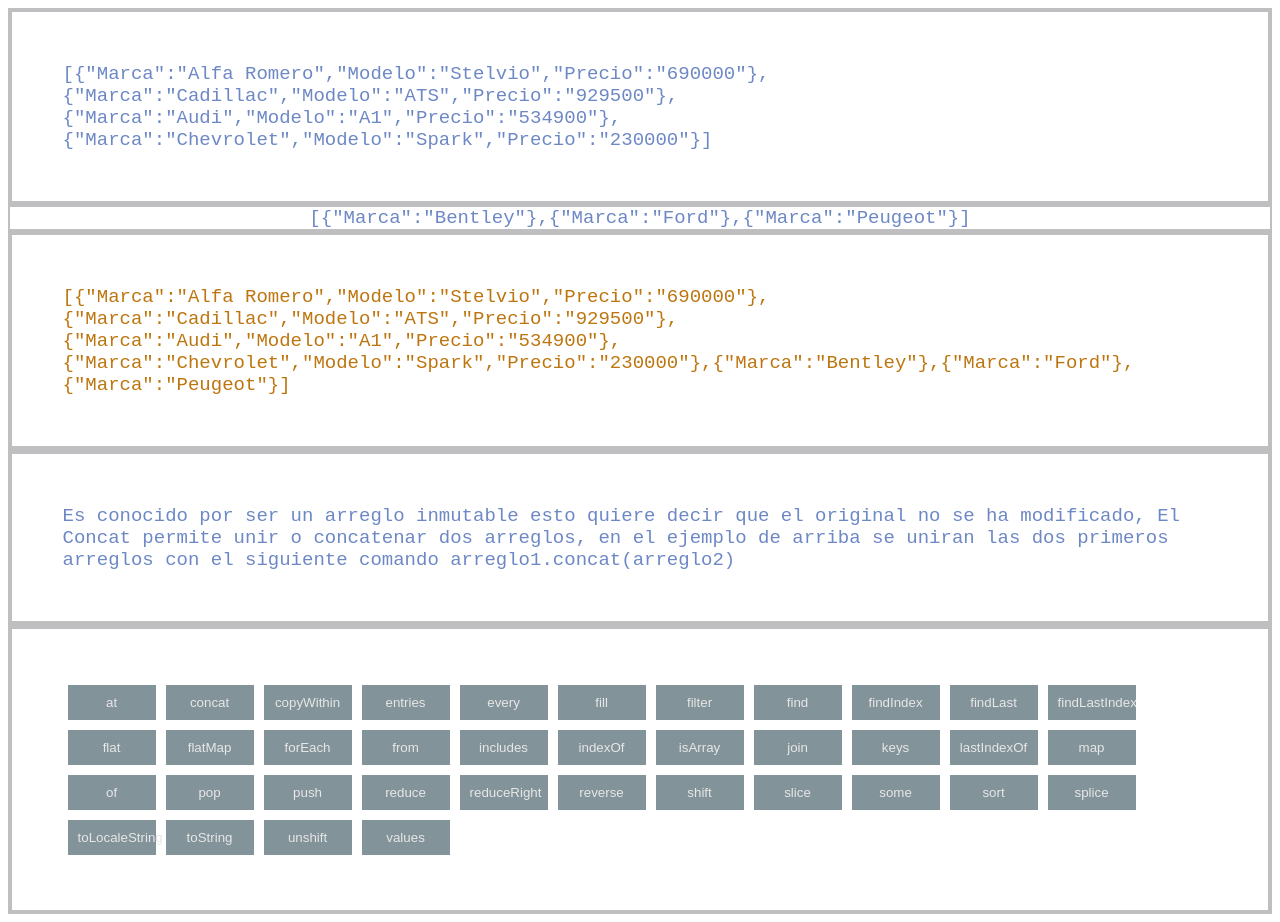
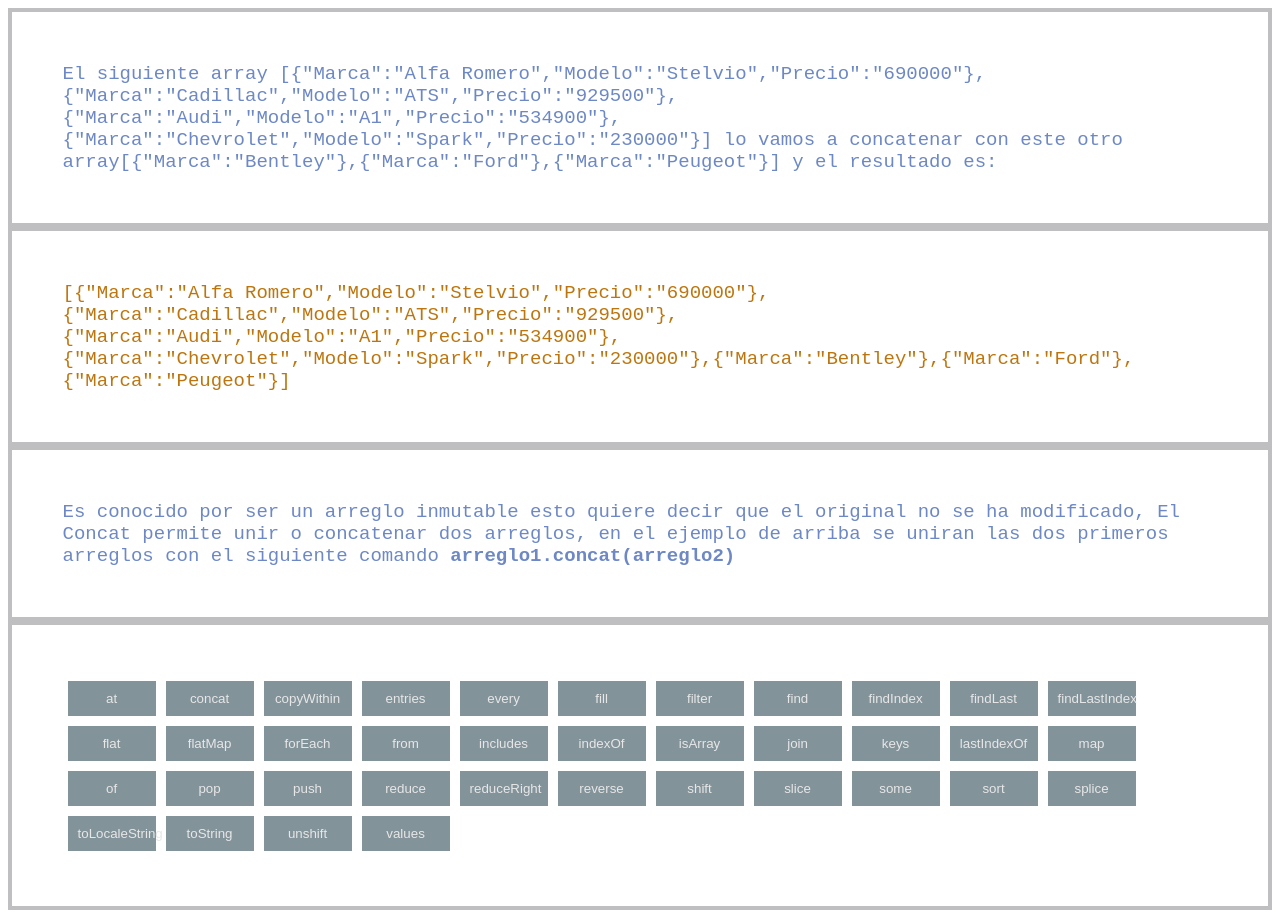
Before and after one commit to Carina30/Practica1_JS, a plain HTML site: page index.html in a window 1280 px wide. Both pictures are taken after a click on the button "concat". Drawn offline with Linux system fonts and the light colour scheme.

Commit message:
Se elimino un div, se integro el desarrollo de la función de los botones every, fill, filter, find, findIndex, findLast, findLastIndex

```diff
--- a/index.html
+++ b/index.html
@@ -16,6 +16,8 @@
             node.textContent = textContent;
             return node;
         };
+
+
         const codeBaseCar = [
             {
                 Marca: 'Alfa Romero',
@@ -40,55 +42,80 @@
 
         ]
         const codeConcat = [{ Marca: 'Bentley' }, { Marca: 'Ford' }, { Marca: 'Peugeot' }]
+        const copyBaseCar = [...codeBaseCar]
 
-        const atArrayExample = (e, leftDiv, rightDiv, buttonsDiv, contenido, leftDivSecond, divDescriptions) => {
-            const copyBaseCar = [...codeBaseCar]
-            clearDivs(leftDiv, rightDiv, leftDivSecond, divDescriptions);
+        const atArrayExample = (e, leftDiv, rightDiv, buttonsDiv, contenido,  divDescriptions) => {
+            clearDivs(leftDiv, rightDiv,  divDescriptions);
             divDescriptions.appendChild(contenido)
             leftDiv.textContent = JSON.stringify(codeBaseCar);
             rightDiv.textContent = JSON.stringify(copyBaseCar.at(2));
         }
+        const concatArrayExample = (e, leftDiv, rightDiv, buttonsDiv, contenido,  divDescriptions) => {
+            clearDivs(leftDiv, rightDiv,  divDescriptions);
+            leftDiv.textContent = `El siguiente array ${JSON.stringify(codeBaseCar)} lo vamos a concatenar con este otro array${JSON.stringify(codeConcat)} y el resultado es:`;
+            rightDiv.textContent = JSON.stringify(codeBaseCar.concat(codeConcat));
+            divDescriptions.appendChild(contenido)
+        }
+        const copyWithinArrayExample = (e, leftDiv, rightDiv, buttonsDiv, contenido,  divDescriptions) => {
+            clearDivs(leftDiv, rightDiv,  divDescriptions);
+            leftDiv.textContent = JSON.stringify(codeBaseCar);
+            rightDiv.textContent = JSON.stringify(copyBaseCar.copyWithin(0, 1));
+            divDescriptions.appendChild(contenido)
+        }
+        const entriesArrayExample = (e, leftDiv, rightDiv, buttonsDiv, contenido,  divDescriptions) => {
+            clearDivs(leftDiv, rightDiv,  divDescriptions);
+            leftDiv.textContent = JSON.stringify(codeBaseCar);
+            var iterator = codeBaseCar.entries();
+            for (let e of iterator) {
+                rightDiv.textContent += JSON.stringify(e);
+            }
+            divDescriptions.appendChild(contenido)
+        }
+        const everyArrayExample = (e, leftDiv, rightDiv, buttonsDiv, contenido,  divDescriptions) => {
+            clearDivs(leftDiv, rightDiv,  divDescriptions);
+            leftDiv.textContent = JSON.stringify(codeBaseCar);
+            rightDiv.textContent = codeBaseCar.every(elemento => elemento.Precio < 600000)
+            divDescriptions.appendChild(contenido)
+        }
+        const fillArrayExample = (e, leftDiv, rightDiv, buttonsDiv, contenido,  divDescriptions) => {
+            clearDivs(leftDiv, rightDiv,  divDescriptions);
+            leftDiv.textContent = JSON.stringify(codeBaseCar);
+            rightDiv.textContent = JSON.stringify(copyBaseCar.fill({ Marca: 'Chevrolet', Modelo: 'Onix', Precio: '130000' }, 2, 4))
+            divDescriptions.appendChild(contenido)
+        }
+        const filterArrayExample = (e, leftDiv, rightDiv, buttonsDiv, contenido,  divDescriptions) => {
+            clearDivs(leftDiv, rightDiv,  divDescriptions);
+            leftDiv.textContent = JSON.stringify(codeBaseCar);
+            rightDiv.textContent = JSON.stringify(copyBaseCar.filter(car => car.Precio > 600000))
+            divDescriptions.appendChild(contenido)
+        }
+        const findArrayExample = (e, leftDiv, rightDiv, buttonsDiv, contenido,  divDescriptions) => {
+            clearDivs(leftDiv, rightDiv,  divDescriptions);
+            leftDiv.textContent = JSON.stringify(codeBaseCar);
+            rightDiv.textContent = JSON.stringify(copyBaseCar.find(car => car.Precio < 600000))
+            divDescriptions.appendChild(contenido)
 
-        const concatArrayExample = (e, leftDiv, rightDiv, buttonsDiv, contenido, leftDivSecond, divDescriptions) => {
-            clearDivs(leftDiv, rightDiv, leftDivSecond, divDescriptions);
-            const concatArray = codeBaseCar.concat(codeConcat)
-            divLeftSecond.textContent = JSON.stringify(codeConcat)
+        }
+        const findIndexArrayExample = (e, leftDiv, rightDiv, buttonsDiv, contenido,  divDescriptions) => {
+            clearDivs(leftDiv, rightDiv,  divDescriptions);
             leftDiv.textContent = JSON.stringify(codeBaseCar);
-            rightDiv.textContent = JSON.stringify(concatArray);
+            rightDiv.textContent = JSON.stringify(copyBaseCar.findIndex(car => car.Precio < 600000))
+            divDescriptions.appendChild(contenido)
+
+        }
+        const findLastArrayExample = (e, leftDiv, rightDiv, buttonsDiv, contenido,  divDescriptions) => {
+            clearDivs(leftDiv, rightDiv,  divDescriptions);
+            leftDiv.textContent = JSON.stringify(codeBaseCar);
+            rightDiv.textContent = JSON.stringify(copyBaseCar.findLast(car => car.Precio < 600000))
+            divDescriptions.appendChild(contenido)
+         }
+        const findLastIndexArrayExample = (e, leftDiv, rightDiv, buttonsDiv, contenido,  divDescriptions) => {
+            clearDivs(leftDiv, rightDiv,  divDescriptions);
+            leftDiv.textContent = JSON.stringify(codeBaseCar);
+            rightDiv.textContent = JSON.stringify(copyBaseCar.findLastIndex(car => car.Precio < 600000))
             divDescriptions.appendChild(contenido)
         }
 
-        const copyWithinArrayExample = (e, leftDiv, rightDiv, buttonsDiv, contenido, leftDivSecond, divDescriptions) => {
-            clearDivs(leftDiv, rightDiv, leftDivSecond, divDescriptions);
-            const copyBaseCar = [...codeBaseCar]
-            leftDiv.textContent = JSON.stringify(codeBaseCar);
-            rightDiv.textContent = JSON.stringify(copyBaseCar.copyWithin(0,1));
-            divDescriptions.appendChild(contenido)
-
-        }
-
-        const entriesArrayExample = (e, leftDiv, rightDiv, buttonsDiv, contenido, leftDivSecond, divDescriptions) => {
-
-            clearDivs(leftDiv, rightDiv, leftDivSecond, divDescriptions);
-            leftDiv.textContent = JSON.stringify(codeBaseCar);
-            var iterator = codeBaseCar.entries();
-
-            for (let e of iterator) {
-
-                rightDiv.textContent += JSON.stringify(e);
-            }
-            divDescriptions.appendChild(contenido)
-
-        }
-
-
-        const everyArrayExample = () => { }
-        const fillArrayExample = () => { }
-        const filterArrayExample = () => { }
-        const findArrayExample = () => { }
-        const findIndexArrayExample = () => { }
-        const findLastArrayExample = () => { }
-        const findLastIndexArrayExample = () => { }
         const flatArrayExample = () => { }
         const flatMapArrayExample = () => { }
         const forEachArrayExample = () => { }
@@ -120,9 +147,6 @@
             codeBaseLeft: {
                 type: 'div',
             },
-            codeLeftSecond: {
-                type: 'div',
-            },
             baseTransformationRight: {
                 type: 'div',
             },
@@ -132,64 +156,71 @@
             contentContainer: {
                 type: 'div',
                 sections: [
-                    {
+                    {//at
                         type: 'button',
                         textContent: 'at',
-                        description: 'El método at permite mostrar el contenido de la posicion que solicitamos de un array. Por ejemplo: si en el ejemplo del array de coches queremos saber que contiene la posicion 3, haremos lo siguiente carros.at(2), recordar que el conteo inicia desde 0',
+                        description: 'El método <strong>at</strong> permite mostrar el contenido de la posicion que solicitamos de un array. Por ejemplo: si en el ejemplo del array de coches queremos saber que contiene la posicion 3, haremos lo siguiente <strong>carros.at(2)</strong>, recordar que el conteo inicia desde 0',
                         showCode: atArrayExample,
 
                     },
-                    {
+                    {//concat
                         type: 'button',
                         textContent: 'concat',
-                        description: 'Es conocido por ser un arreglo inmutable esto quiere decir que el original no se ha modificado, El Concat permite unir o concatenar dos arreglos, en el ejemplo de arriba se uniran las dos primeros arreglos con el siguiente comando arreglo1.concat(arreglo2)',
+                        description: 'Es conocido por ser un arreglo inmutable esto quiere decir que el original no se ha modificado, El Concat permite unir o concatenar dos arreglos, en el ejemplo de arriba se uniran las dos primeros arreglos con el siguiente comando <strong>arreglo1.concat(arreglo2)</strong>',
                         showCode: concatArrayExample,
                     },
-                    {
+                    {//copyWithin
                         type: 'button',
                         textContent: 'copyWithin',
-                        description: 'El método copyWithin nos permite hacer una copia y mostrarla en el mismo array, sin afectar la longitud original del array. El método acepta 3 parametros, el primer parametro nos indica la posición donde se "pegara" o se insertara el elemento copiado, segundo parametro indica el elemento que sera copiado y el ultimo parametro es la posición de hasta donde se copiaran los elementos. Por ejemplo si queremos copiar lo que tenemos en la posición 2 y pegarlo en la 1 (recordar que el conteno inica desde 0), seria array.copyWithin(0,1). Nota: si en el tercer parametro no anotamos nada por default toma la longitud del arreglo para hacer la copia ',
+                        description: 'El método <strong>copyWithin</strong> nos permite hacer una copia y mostrarla en el mismo array, sin afectar la longitud original del array. El método acepta 3 parametros, el primer parametro nos indica la posición donde se "pegara" o se insertara el elemento copiado, segundo parametro indica el elemento que sera copiado y el ultimo parametro es la posición de hasta donde se copiaran los elementos. Por ejemplo si queremos copiar lo que tenemos en la posición 2 y pegarlo en la 1 (recordar que el conteno inica desde 0), seria: <br> <strong>array.copyWithin(0,1)</strong>.<br> Nota: si en el tercer parametro no anotamos nada por default toma la longitud del arreglo para hacer la copia ',
                         showCode: copyWithinArrayExample,
                     },
-                    {
+                    {//entries
                         type: 'button',
                         textContent: 'entries',
-                        description: 'El método entries nos retorna un nuevo objeto con los valores del array MAS la posición',
+                        description: 'El método <strong>entries</strong> nos retorna un nuevo objeto con los valores del array MAS la posición, el codigo quedaria de la siguiente manera: <br> <br><strong>var iterator = codeBaseCar.entries()<br>for (let e of iterator) {<br>rightDiv.textContent += JSON.stringify(e)<br>;}</strong>',
                         showCode: entriesArrayExample,
                     },
-                    {
+                    {//every
                         type: 'button',
                         textContent: 'every',
+                        description: 'El método <strong>Every</strong> nos manda un true o false si la condicion se cumple o no. Evalua todos los elementos del arreglo pero con que uno NO cumpla la condición arrojara un <strong>FALSE</strong>, todos los elementos deben cumplir con la condición para ser <strong>TRUE</strong>, Por ejemplo en el objeto de arriba tiene un elemento precio, si buscamos los mayores de 600000 solo cumplen dos de los 4 elementos, entonces arrojara un FALSE.<br> El codigo quedaria de la siguiente manera: <br><br> <strong>codeBaseCar.every(elemento => elemento.Precio < 600000)</strong>',
                         showCode: everyArrayExample,
                     },
-                    {
+                    {//fill
                         type: 'button',
                         textContent: 'fill',
+                        description: "Este método permite cambiar los valores del array utilizando 3 parametros los cuales son:<br> <strong>* Primer parametro:</strong> indica el valor que desean agregar al nuevo arreglo<br> <strong>* Segundo Parametro:</strong> Desde la posición que inicia el cambio del nuevo valor (parametro 1) <br> <strong>* Tercer Parametro: </strong> hasta donde finaliza el cambio del valor y si no es agregado el valor por default sera la longitud del arreglo<br><br>copyBaseCar.fill({Marca: 'Chevrolet', Modelo:'Onix', Precio:'130000'},2,4)",
                         showCode: fillArrayExample,
                     },
-                    {
+                    {//filter
                         type: 'button',
                         textContent: 'filter',
+                        description: '<strong>Filter</strong> nos permite generar un nuevo array a partir de una condición, esto quiere decir que los elementos que cumplen la condición seran parte del nuevo array. Por ejemplo si quiero un arreglo con los autos que el precio es mayor a 600000: <br><br><strong>copyBaseCar.filter(car => car.Precio > 600000)</strong>',
                         showCode: filterArrayExample,
                     },
-                    {
+                    {//find
                         type: 'button',
                         textContent: 'find',
+                        description: 'El método <strong>Find</strong> busca el <strong>PRIMER</strong> elemento que cumple la condición. El código seria de la siguiente manera:<br><br> <strong>copyBaseCar.find(car => car.Precio < 600000)</strong>',
                         showCode: findArrayExample,
                     },
-                    {
+                    {//findIndex
                         type: 'button',
                         textContent: 'findIndex',
+                        description: 'Este método actua igual que el find, pero en vez de mostrar el valor, ahora muestra el index o posición de donde se encuenta el valor que cumple la condición, usando el ejemplo de find ahora usaremos <strong>findIndex</strong> <br><em>Nota: El conteo inica desde 0. </em> <br><br>El código quedaria de la siguiente manera: <strong>copyBaseCar.findIndex(car => car.Precio < 600000)</strong>',
                         showCode: findIndexArrayExample,
                     },
-                    {
+                    {//findLast
                         type: 'button',
                         textContent: 'findLast',
+                        description: 'El método <strong>FindLast</strong> busca el <strong>ULTIMO</strong> elemento que cumple la condición. El código seria de la siguiente manera:<br><br> <strong>copyBaseCar.findLast(car => car.Precio < 600000)</strong>',
                         showCode: findLastArrayExample,
                     },
-                    {
+                    {//findLastIndex
                         type: 'button',
                         textContent: 'findLastIndex',
+                        description: "Este método actua igual que el findLast, pero en vez de mostrar el valor, ahora muestra el index o posición de donde se encuenta el valor que cumple la condición, usando el ejemplo de findLast ahora usaremos <strong>findLastIndex</strong> <br><em>Nota: El conteo inica desde 0. </em> <br><br>El código quedaria de la siguiente manera: <strong>copyBaseCar.findLastIndex(car => car.Precio < 600000)</strong>",
                         showCode: findLastIndexArrayExample,
                     },
                     {
@@ -330,19 +361,19 @@
 
         const withDescription = (node, text) => {
             const spanElement = createElement('span');
-            spanElement.textContent = text;
+            spanElement.innerHTML = text;
             node.appendChild(spanElement)
             return node;
         }
 
-        const addEventListenerToNode = (structureButton, handler, left, right, buttonsDiv, leftDivSecond, divDescriptions) => {
+        const addEventListenerToNode = (structureButton, handler, left, right, buttonsDiv,  divDescriptions) => {
             structureButton.nodo.addEventListener('click', (e) => {
-                handler(e, left, right, buttonsDiv, structureButton.message, leftDivSecond, divDescriptions);
+                handler(e, left, right, buttonsDiv, structureButton.message,  divDescriptions);
             });
             return structureButton.nodo;
         }
 
-        const createButtonsInContainer = (sectionsButton, buttonsDiv, leftDiv, rightDiv, leftDivSecond, divDescriptions) => {
+        const createButtonsInContainer = (sectionsButton, buttonsDiv, leftDiv, rightDiv,  divDescriptions) => {
             sectionsButton.forEach((structure, index) => {
                 structure.nodo = createElement(structure.type)
                 const { nodo, textContent, description, showCode } = structure
@@ -354,18 +385,16 @@
                 nodo.style.margin = '5px'
                 const containerForData = createElement('div');
                 structure.message = withDescription(containerForData, description)
-                setTextContent(addEventListenerToNode(structure, showCode, leftDiv, rightDiv, buttonsDiv, leftDivSecond, divDescriptions), `${textContent} `);
+                setTextContent(addEventListenerToNode(structure, showCode, leftDiv, rightDiv, buttonsDiv, divDescriptions), `${textContent} `);
                 buttonsDiv.appendChild(nodo);
             });
             return buttonsDiv
         }
 
         let leftDiv
-        let divLeftSecond
         let rightDiv
         let buttonsDiv
         let divDescriptions
-
         for (let container in estructura) {
             estructura[container].nodo = createElement(estructura[container].type)
 
@@ -375,13 +404,6 @@
                 nodo.style.color = 'rgb(109 136 197)'
                 nodo.style.border = '4px solid rgb(191 191 193)'
                 nodo.style.padding = '4%'
-            }
-            if (container === 'codeLeftSecond') {
-                divLeftSecond = nodo
-                nodo.style.color = 'rgb(109 136 197)'
-                nodo.style.border = '2px solid rgb(191 191 193)'
-                nodo.style.textAlign = 'center'
-
             }
             if (container === 'baseTransformationRight') {
                 rightDiv = nodo
@@ -401,7 +423,7 @@
                 buttonsDiv = nodo
                 nodo.style.border = '4px solid rgb(191 191 193)'
                 nodo.style.padding = '4%'
-                createButtonsInContainer(sections, buttonsDiv, leftDiv, rightDiv, divLeftSecond, divDescriptions)
+                createButtonsInContainer(sections, buttonsDiv, leftDiv, rightDiv, divDescriptions)
 
             }
             nodo.style.fontFamily = 'monospace'
```
